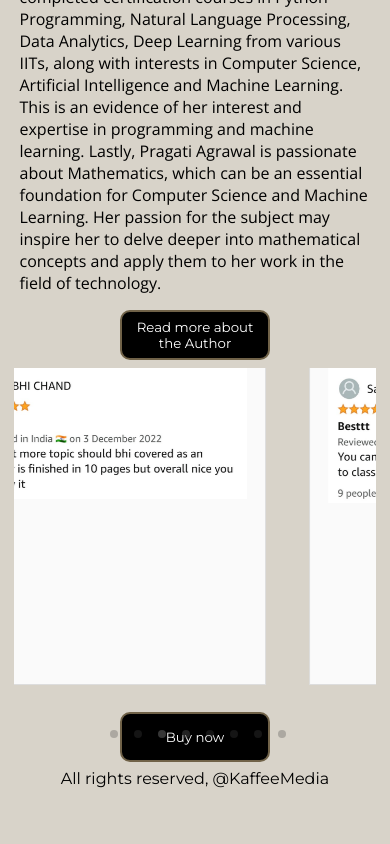
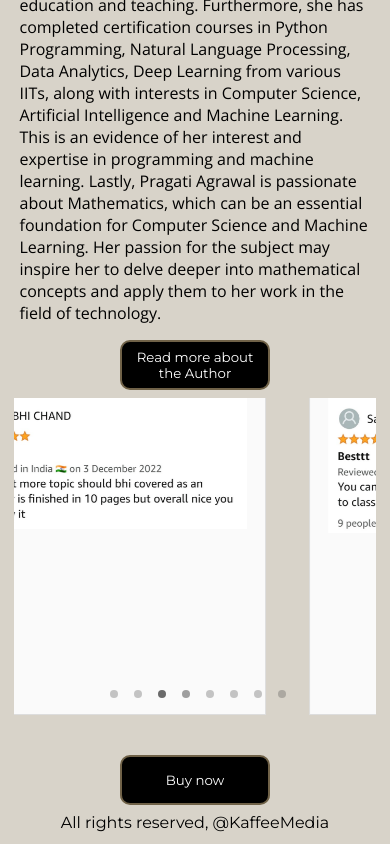
Before and after one commit to Agam1997/bible-to-maths, a React (Create React App) app: page / in a window 390 px wide. Shown: the part 3520-4364 px from the top of the page. Built offline with nearby package versions, Linux system fonts and the light colour scheme.

Commit message:
Fix: QC fixes to master

```diff
--- a/src/App.css
+++ b/src/App.css
@@ -1,8 +1,6 @@
 .app {
   text-align: center;
   background-color: #d8d3c9;
-  user-select: all !important;
-
 }
 p {
   font-family: 'Open Sans', sans-serif;
--- a/src/component/Home/Home.css
+++ b/src/component/Home/Home.css
@@ -533,7 +533,7 @@ img {
     outline: 0;
     width: 93% !important;
     margin: auto !important;
-    height: 65vw !important;
+    height: 85% !important;
   }
 
   .reviews.carousel-slider .control-arrow {
@@ -674,7 +674,6 @@ img {
   .reviewContainer .carousel .control-dots {
     padding-left: 5px !important;
     outline: 0;
-    bottom: 16% !important;
   }
 
   .sectionTwo {
--- a/src/component/Home/Home.js
+++ b/src/component/Home/Home.js
@@ -505,7 +505,7 @@ function Home() {
           </Carousel>
         </div>
       </div>
-      <div className="centered" style={{marginTop: "90px"}}>
+      <div className="centered" style={{marginTop: "40px"}}>
         <button
           onClick={() =>
             window.open(
--- a/src/component/Home/Testimonial.css
+++ b/src/component/Home/Testimonial.css
@@ -103,10 +103,10 @@
     outline: 0;
     width: 93% !important;
     margin: auto !important;
-    height: 450px;
+    height: 480px;
   }
   .carousel {
-    height: 118vw !important;
+    height: 100% !important;
   }
 
   .carousel.carousel-slider .control-arrow {
@@ -131,6 +131,6 @@
     border-radius: 50%;
   }
    .mobileTestimonial .carousel-root .carousel .control-dots {
-    top: 380px !important;
+    top: 88% !important;
 }
 }
```
